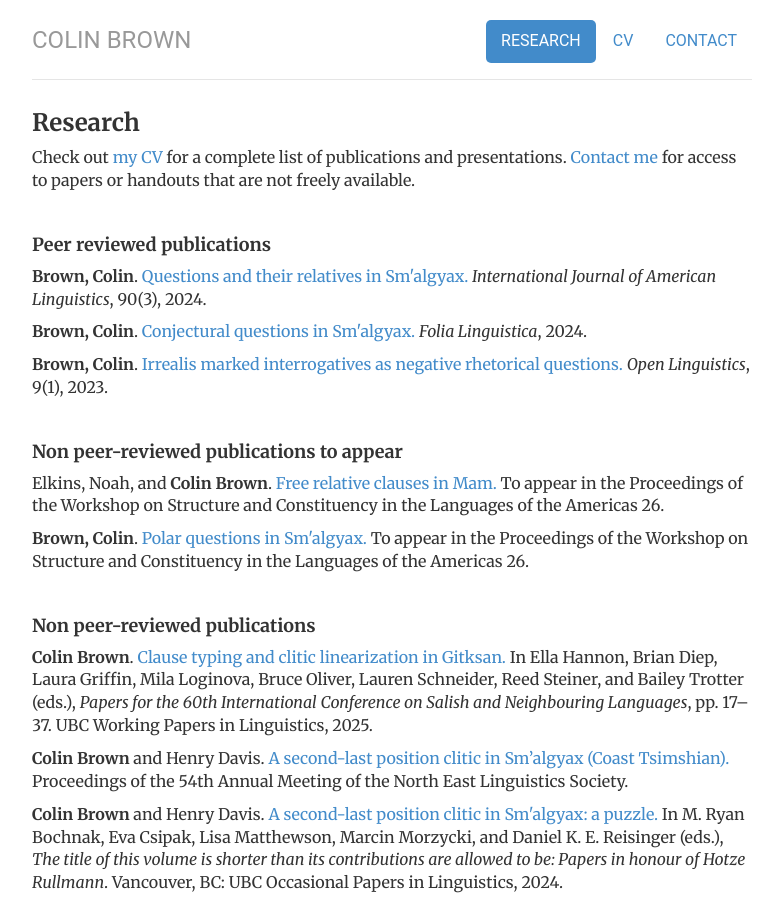
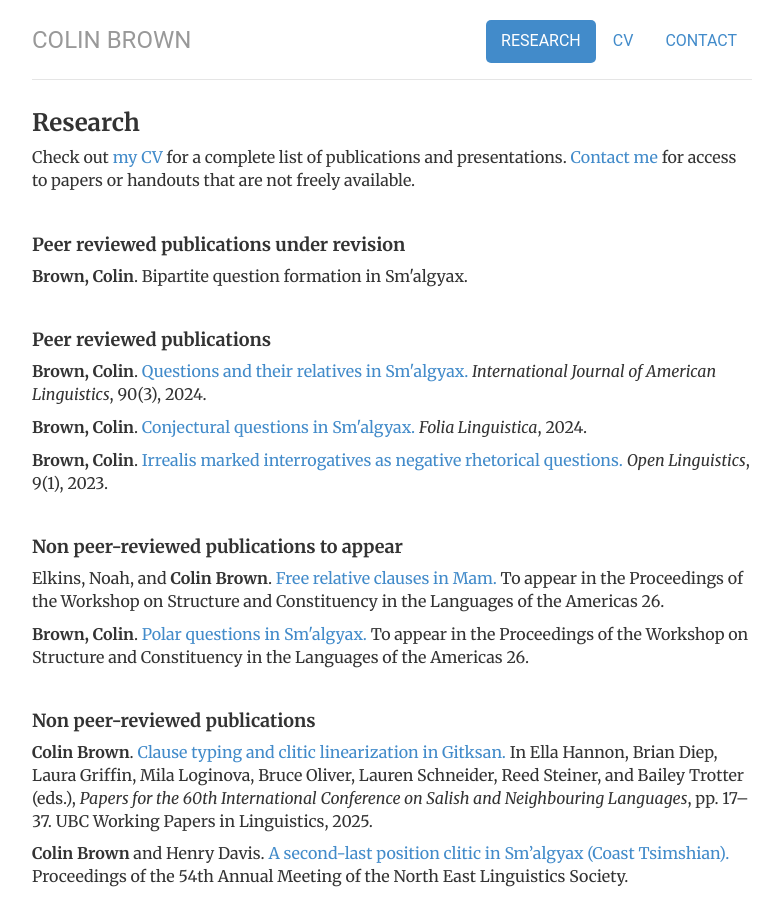
Before and after one commit to colinbr/colinbr.github.io, a Jekyll site: the page built from research/index.html, in a window 1280 px wide and 900 px high. Shown: the whole window, without its empty margins (248-1028 px from the left). Built offline with Jekyll 4.4.1, drawn with Linux system fonts in a browser that asks for light colours.

Commit message:
Update index.html

```diff
--- a/research/index.html
+++ b/research/index.html
@@ -13,6 +13,12 @@ description: Colin Brown's research
 		<p> Check out <a href="https://nbviewer.jupyter.org/github/colinbr/colinbr.github.io/blob/master/cv/ColinBrownCV.pdf">my CV</a> for a complete list of publications and presentations. <a href="mailto: colinjbrown@ucla.edu">Contact me</a> for access to papers or handouts that are not freely available.</p>
 
 	<br>
+
+	<h4>Peer reviewed publications under revision</h4>
+
+		<p><b>Brown, Colin</b>. Bipartite question formation in Sm'algyax. </p>
+
+		<br>
 
 	<h4>Peer reviewed publications</h4>
 
```
